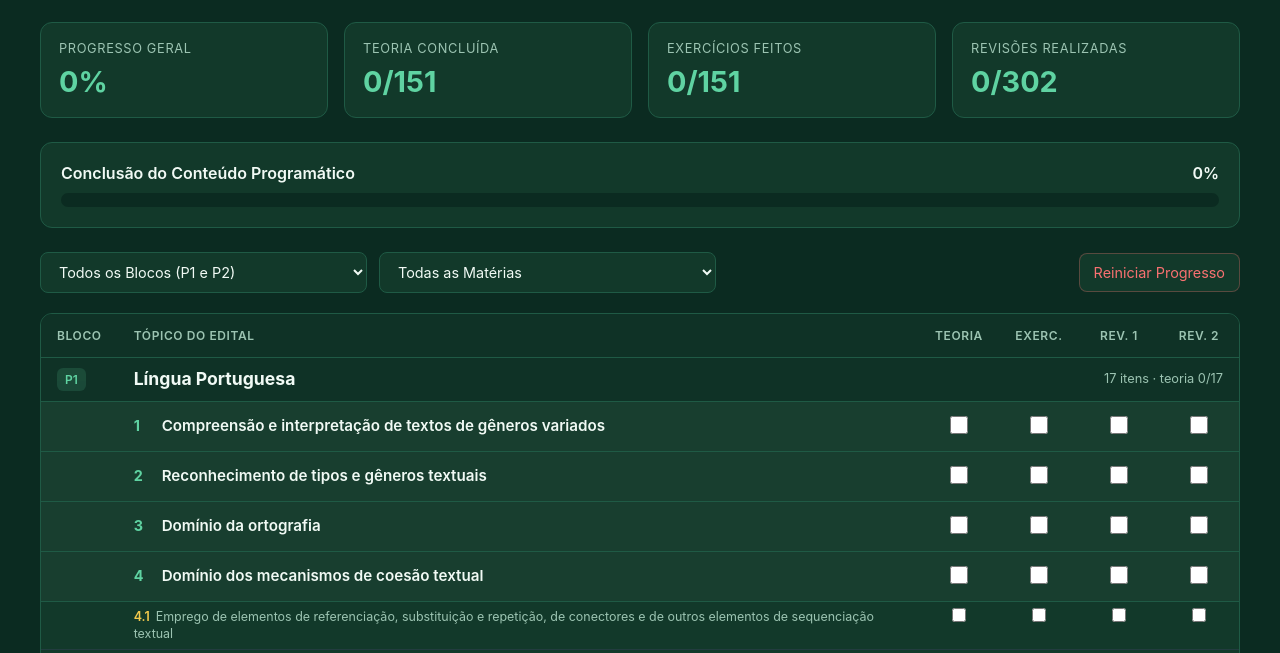
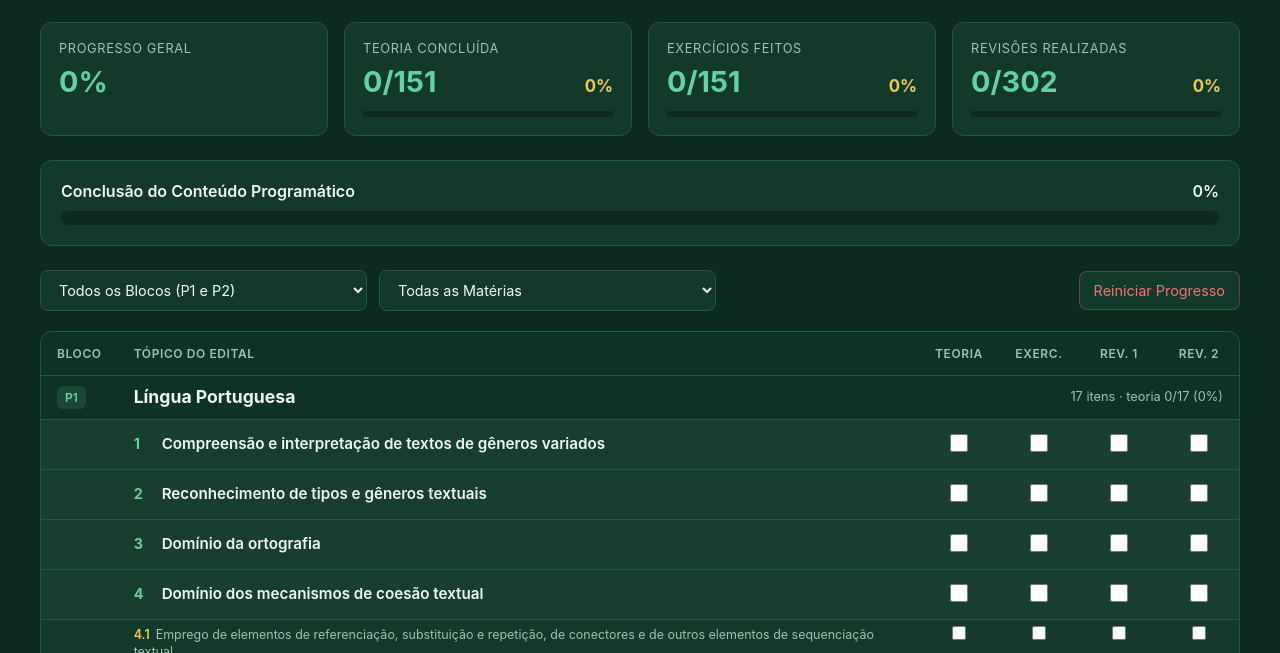
Before and after one commit to tialgabrielzqrm/dashboard-camara11, a plain HTML site: page index.html in a window 1280 px wide. Shown: the part 128-781 px from the top of the page. Drawn offline with Linux system fonts and the light colour scheme.

Commit message:
Dashboard Cargo 11: porcentagem própria em cada card de conclusão
Cards de Teoria, Exercícios e Revisões ganham porcentagem e barra
individuais; título de cada matéria mostra a porcentagem de teoria.

Co-Authored-By: Claude Sonnet 5.5 <noreply@anthropic.com>
Claude-Session: https://claude.ai/code/session_01ERCGfBhx5ea5vZHzjAQTDA

```diff
--- a/index.html
+++ b/index.html
@@ -43,6 +43,10 @@
     .metric-card { background: var(--card-bg); border: 1px solid var(--border); border-radius: 12px; padding: 18px; }
     .metric-title { font-size: 0.8rem; text-transform: uppercase; letter-spacing: 0.05em; color: var(--text-muted); }
     .metric-value { font-size: 1.8rem; font-weight: bold; margin-top: 8px; color: var(--primary); }
+    .metric-value { display: flex; align-items: baseline; justify-content: space-between; gap: 10px; }
+    .metric-pct { font-size: 1.05rem; font-weight: 700; color: var(--accent); }
+    .mini-track { background: #0b2b21; height: 6px; border-radius: 3px; overflow: hidden; margin-top: 12px; }
+    .mini-fill { background: var(--primary); height: 100%; width: 0%; transition: width 0.3s ease; }
 
     .progress-container { background: var(--card-bg); border: 1px solid var(--border); border-radius: 12px; padding: 20px; margin-bottom: 24px; }
     .progress-header { display: flex; justify-content: space-between; font-weight: 600; margin-bottom: 10px; }
@@ -108,15 +112,18 @@
       </div>
       <div class="metric-card">
         <div class="metric-title">Teoria Concluída</div>
-        <div class="metric-value" id="theoryCount">0/0</div>
+        <div class="metric-value"><span id="theoryCount">0/0</span><span class="metric-pct" id="theoryPct">0%</span></div>
+        <div class="mini-track"><div class="mini-fill" id="theoryBar"></div></div>
       </div>
       <div class="metric-card">
         <div class="metric-title">Exercícios Feitos</div>
-        <div class="metric-value" id="exercisesCount">0/0</div>
+        <div class="metric-value"><span id="exercisesCount">0/0</span><span class="metric-pct" id="exercisesPct">0%</span></div>
+        <div class="mini-track"><div class="mini-fill" id="exercisesBar"></div></div>
       </div>
       <div class="metric-card">
         <div class="metric-title">Revisões Realizadas</div>
-        <div class="metric-value" id="revisionsCount">0/0</div>
+        <div class="metric-value"><span id="revisionsCount">0/0</span><span class="metric-pct" id="revisionsPct">0%</span></div>
+        <div class="mini-track"><div class="mini-fill" id="revisionsBar"></div></div>
       </div>
     </div>
 
@@ -1412,7 +1419,7 @@
         const m = g.getAttribute("data-materia");
         const ls = leaves.filter(function (l) { return l.materia === m; });
         const teoria = ls.filter(function (l) { return getVal(l.id, "teoria"); }).length;
-        g.querySelector(".group-meta").textContent = ls.length + " itens · teoria " + teoria + "/" + ls.length;
+        g.querySelector(".group-meta").textContent = ls.length + " itens · teoria " + teoria + "/" + ls.length + " (" + Math.round((teoria / ls.length) * 100) + "%)";
       });
       updateMetrics();
     }
@@ -1431,9 +1438,15 @@
       document.getElementById("overallPercent").textContent = percent + "%";
       document.getElementById("progressText").textContent = percent + "%";
       document.getElementById("progressBar").style.width = percent + "%";
-      document.getElementById("theoryCount").textContent = theory + "/" + total;
-      document.getElementById("exercisesCount").textContent = exercises + "/" + total;
-      document.getElementById("revisionsCount").textContent = (rev1 + rev2) + "/" + (total * 2);
+      function setCard(countId, pctId, barId, done, of) {
+        const p = Math.round((done / of) * 100);
+        document.getElementById(countId).textContent = done + "/" + of;
+        document.getElementById(pctId).textContent = p + "%";
+        document.getElementById(barId).style.width = p + "%";
+      }
+      setCard("theoryCount", "theoryPct", "theoryBar", theory, total);
+      setCard("exercisesCount", "exercisesPct", "exercisesBar", exercises, total);
+      setCard("revisionsCount", "revisionsPct", "revisionsBar", rev1 + rev2, total * 2);
     }
 
     document.getElementById("topicsTable").addEventListener("change", function (e) {
```
